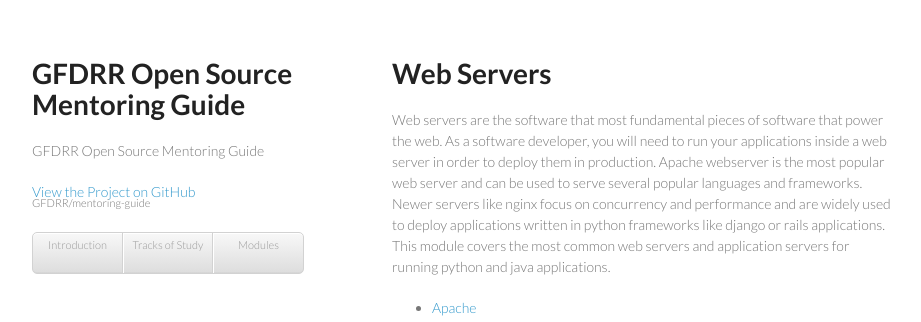
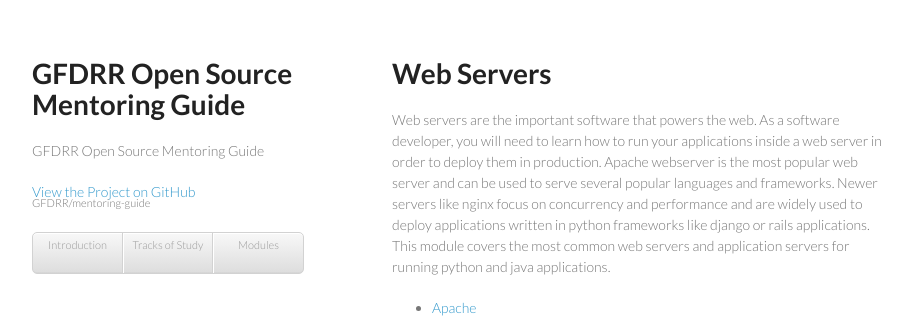
Before and after one commit to GFDRR/mentoring-guide, a Jekyll site: the page built from _modules/web_servers/index.md, in a window 1280 px wide. Shown: the top 322 px of the page, without its empty margins (178-1099 px from the left). Built offline with Jekyll 4.4.1, drawn with Linux system fonts in a browser that asks for light colours.

Commit message:
update web servers index

```diff
--- a/_modules/web_servers/index.md
+++ b/_modules/web_servers/index.md
@@ -7,7 +7,7 @@
 Web Servers
 ===========
 
-Web servers are the software that most fundamental pieces of software that power the web. As a software developer, you will need to run your applications inside a web server in order to deploy them in production. Apache webserver is the most popular web server and can be used to serve several popular languages and frameworks. Newer servers like nginx focus on concurrency and performance and are widely used to deploy applications written in python frameworks like django or rails applications. This module covers the most common web servers and application servers for running python and java applications.
+Web servers are the important software that powers the web. As a software developer, you will need to learn how to run your applications inside a web server in order to deploy them in production. Apache webserver is the most popular web server and can be used to serve several popular languages and frameworks. Newer servers like nginx focus on concurrency and performance and are widely used to deploy applications written in python frameworks like django or rails applications. This module covers the most common web servers and application servers for running python and java applications.
 
 * <a href='{{ site.baseurl }}/modules/web_servers/apache.html'>Apache</a>
 * <a href='{{ site.baseurl }}/modules/web_servers/nginx.html'>nginx</a>
```
